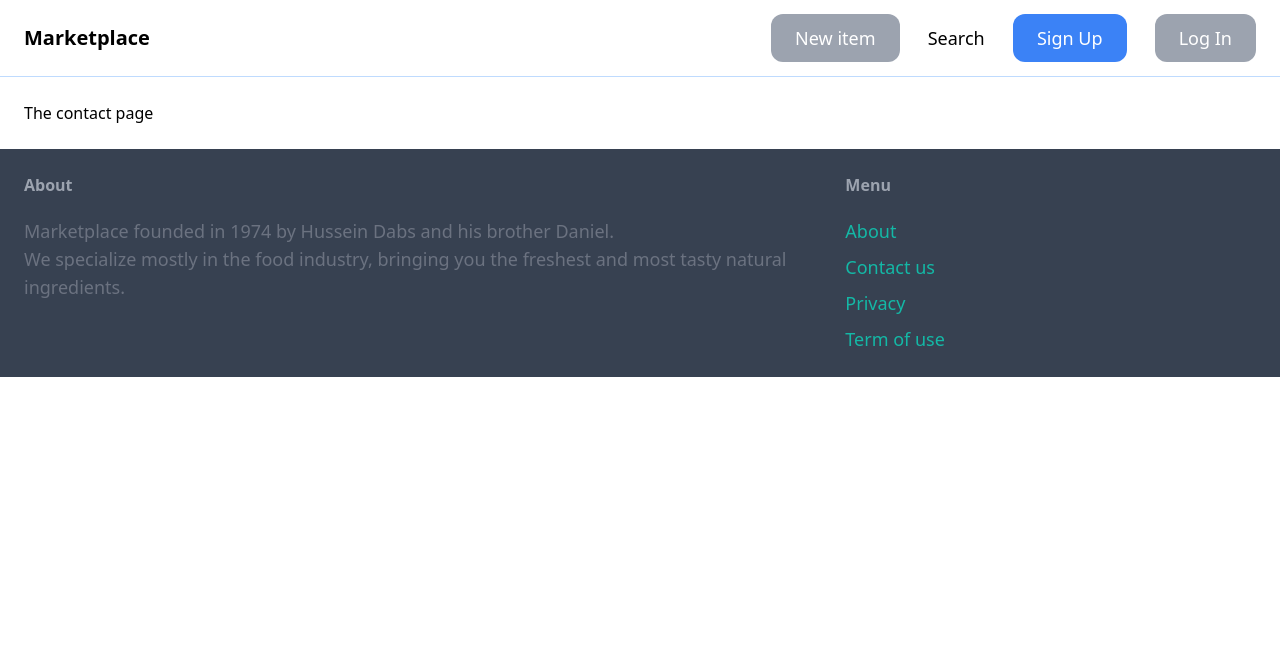
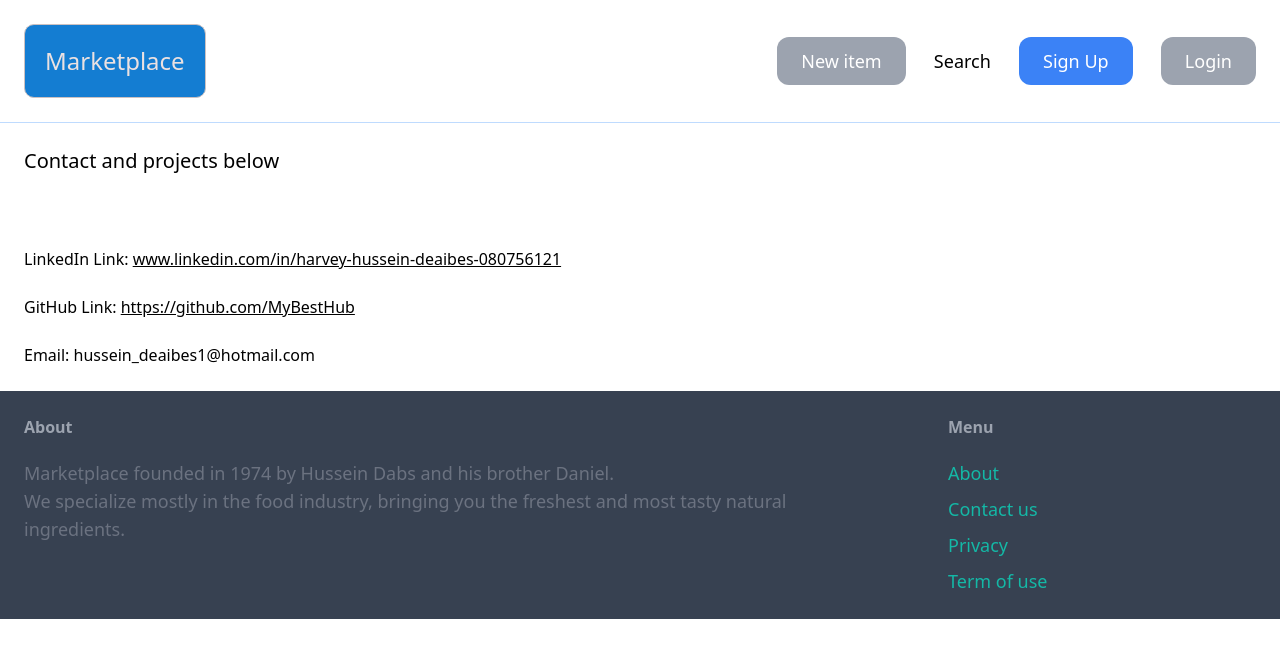
Before and after one commit to MyBestHub/Marketplace-Django, a Django app: page /contact/ in a window 1280 px wide. Shown: the top 658 px of the page. Run offline with Django 4.2, Linux system fonts and the light colour scheme; some libraries are stand-ins or nearby versions.

Commit message:
Adding contact/signup link

```diff
--- a/Marketplace/core/templates/core/base.html
+++ b/Marketplace/core/templates/core/base.html
@@ -1,3 +1,4 @@
+
 <!DOCTYPE html>
 
 <html>
@@ -12,7 +13,7 @@
 
     <body>
         <nav class="py-6 px-6 flex justify-between items-center border-b border-blue-200">
-            <a href="/" class="text-xl font-semibold">Marketplace</a>
+            <a href="/" class="text-2xl" style="font-weight: 500; color: #ebe1e1; background-color: #147dd2; padding: 20px; border: 1px solid #ccc1c1; border-radius: 10px;">Marketplace</a>
 
             <div class="space-x-6">
                 <a href="{% url 'item:new' %}" class="px-6 py-3 text-lg font-medium bg-gray-400 text-white rounded-xl hover:bg-gray-600">New item</a>
@@ -24,7 +25,7 @@
                     <a href="{% url 'core:myaccount' %}" class="px-6 py-3 text-lg font-medium bg-red-400 text-white rounded-xl hover:bg-red-600">Logout</a>
                 {% else %}
                     <a href="{% url 'core:signup' %}" class="px-6 py-3 text-lg font-medium bg-blue-500 text-white rounded-xl hover:bg-blue-700">Sign Up</a>
-                    <a href="{% url 'core:login' %}" class="px-6 py-3 text-lg font-medium bg-gray-400 text-white rounded-xl hover:bg-gray-600">Log In</a>
+                    <a href="{% url 'core:login' %}" class="px-6 py-3 text-lg font-medium bg-gray-400 text-white rounded-xl hover:bg-gray-600">Login</a>
                 {% endif %}
             </div>
         </nav>
@@ -42,11 +43,11 @@
                     We specialize mostly in the food industry, bringing you the freshest and most tasty natural ingredients.</p>
             </div>
 
-            <div class="w-1/3">
+            <div class="w-1/4">
                 <h3 class="mb-5 font-semibold text-gray-400"> Menu </h3>
                 <ul class="space-y-2">
                     <li><a href="#" class="text-lg text-teal-500 hover:text-teal-700"> About </a></li>
-                    <li><a href="{% url 'core:contact' %}" class="text-lg text-teal-500 hover:text-teal-700"> Contact us</a></li>
+                    <li><a href="{% url 'core:contact' %}" class=" text-lg text-teal-500 hover:text-teal-700"> Contact us</a></li>
                     <li><a href="#" class="text-lg text-teal-500 hover:text-teal-700"> Privacy </a></li>
                     <li><a href="#" class="text-lg text-teal-500 hover:text-teal-700"> Term of use </a></li>
                 </ul>
--- a/Marketplace/core/templates/core/contact.html
+++ b/Marketplace/core/templates/core/contact.html
@@ -4,5 +4,13 @@
 
 
 {% block content%}
-    <h1>The contact page</h1>
+<h1 class="text-xl" style="font-weight: 500;">
+    Contact and projects below
+</h1> <br><br><br>
+
+<h2>
+        <a  href="https://www.linkedin.com/in/harvey-hussein-deaibes-080756121/">LinkedIn Link: <u>www.linkedin.com/in/harvey-hussein-deaibes-080756121</u></a><br><br>
+        <a href="https://github.com/MyBestHub">GitHub Link: <u> https://github.com/MyBestHub</u></a><br><br>
+        Email: hussein_deaibes1@hotmail.com
+</h2>
 {% endblock %}
--- a/Marketplace/core/templates/core/signup.html
+++ b/Marketplace/core/templates/core/signup.html
@@ -35,4 +35,10 @@
         <button class="py-4 px-8 text-lg bg-teal-500 hover:bg-teal-600 rounded-xl text-white">Submit</button>
     </form>
 </div>
+
+<br><br>
+
+<div class="w-1/6 my-4 mx-auto p-2 bg-cyan-100 rounded-3xl">
+    <h2>Already have an account? </h2><br> <h2><a href="{% url 'core:login' %}"><h2 class="mb-6 text-xl"><p class="text-blue-500">Click Login</p></h2></a></h2>
+</div>
 {% endblock %}
```
Also changed, not shown: Marketplace/core/static/myfirst.css (added).
